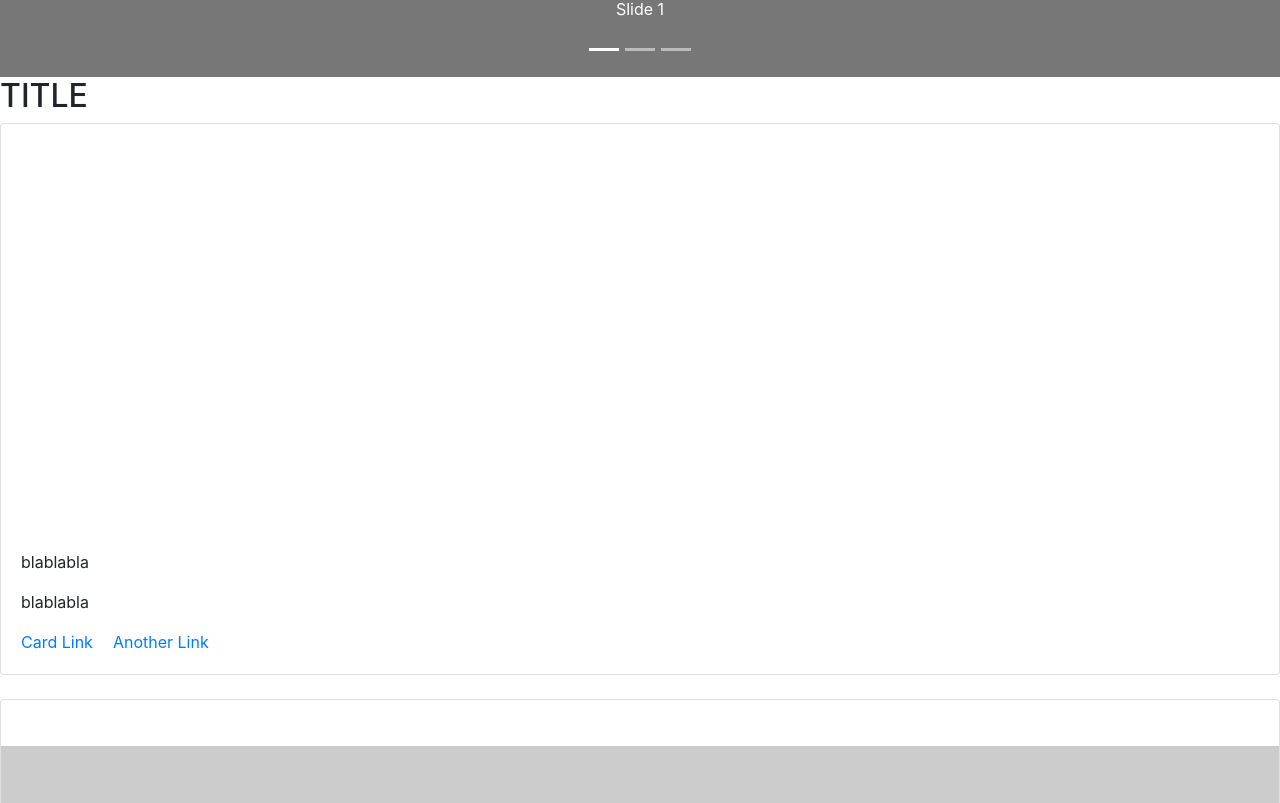
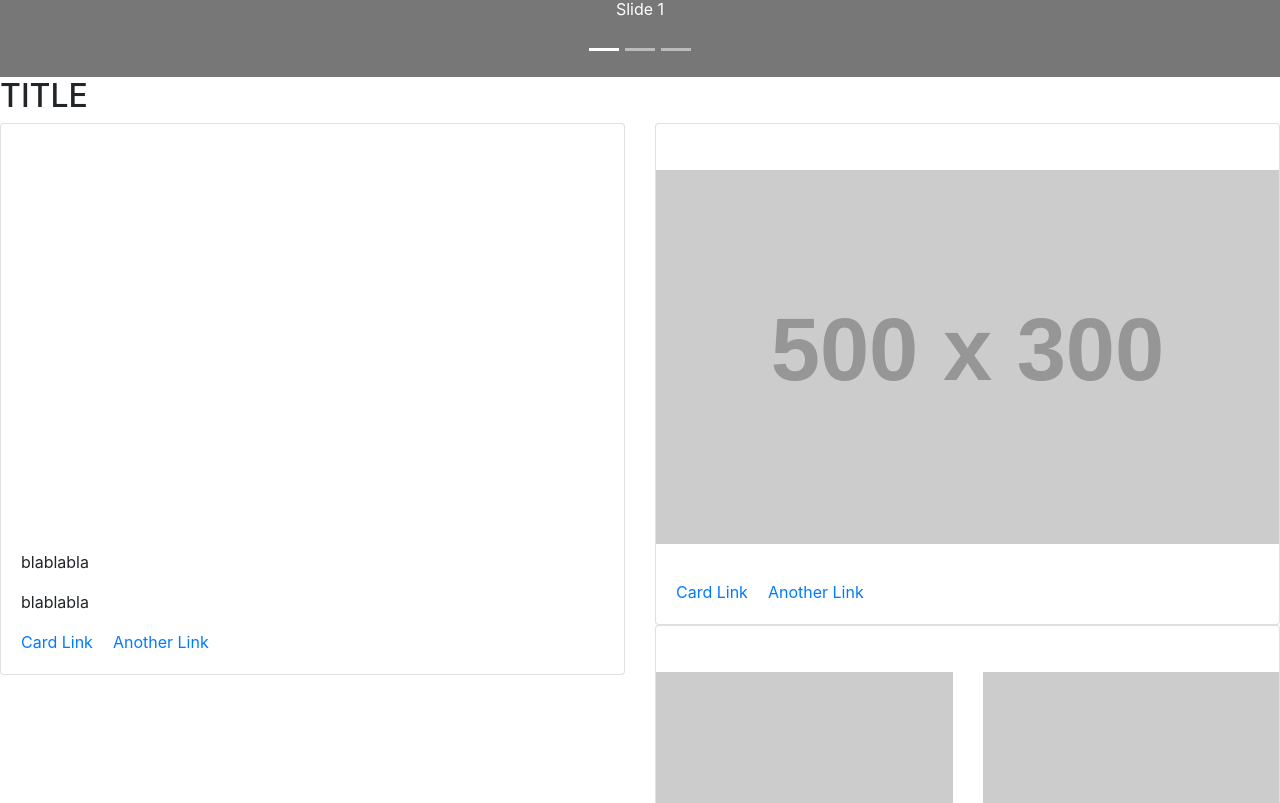
Before and after one commit to FabienGOYHEX/moviewebsite, a React (Create React App) app: page / in a window 1280 px wide. Shown: the part 877-1680 px from the top of the page. Built offline with nearby package versions, Linux system fonts and the light colour scheme.

Commit message:
Integration Homecards video, image in HomeCards

```diff
--- a/src/CardsComponents/HomeCards.js
+++ b/src/CardsComponents/HomeCards.js
@@ -20,11 +20,12 @@ class HomeCards extends Component {
 
             <h2>TITLE</h2>
             <Row>
-            <Col>
+            <Col xs='6'>
             <HomeCardsVideo video={'https://www.youtube.com/embed/CTuGTLx2iEI'}/>
-            <br/>
+            </Col>
+            <Col  xs='6'>
             <HomeCardsImage ItemTitle={"Toto"} image={'https://via.placeholder.com/500x300'} alt={""}/>
-            <br/>
+            <Col/>
             <HomeCardsImage2 image={'https://via.placeholder.com/250x300'} alt={""} image2={'https://via.placeholder.com/250x300'} alt={""}/>
             </Col>
             </Row>
```
